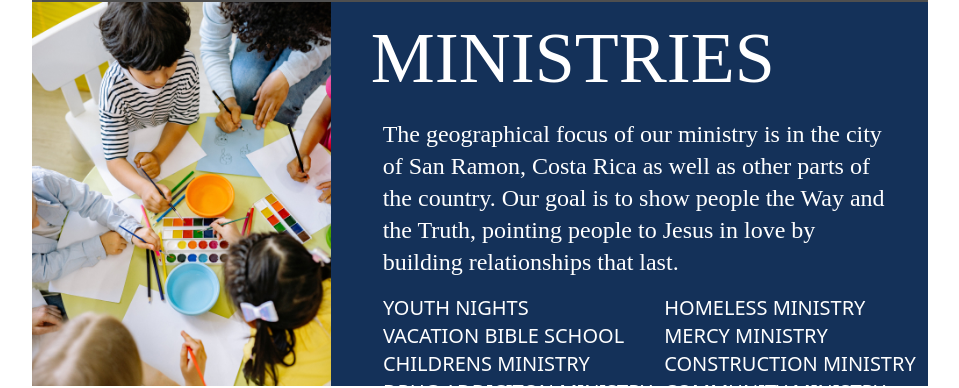
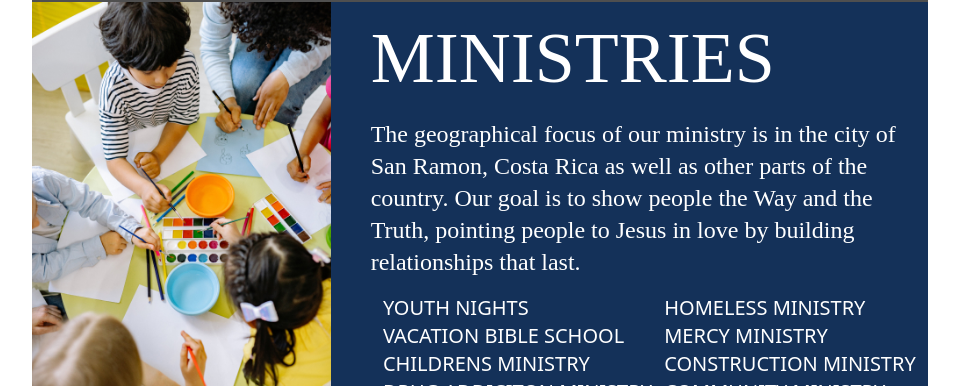
Before and after one commit to AaronTheDesigner/the-way, a Next.js app: page / in a window 1280 px wide. Shown: the part 1506-1894 px from the top of the page, without its empty margins (160-1119 px from the left). Built offline with nearby package versions, Linux system fonts and the light colour scheme; grey boxes are pictures that could not be loaded.

Commit message:
padding fix

```diff
--- a/components/Pages/Home/Ministries.js
+++ b/components/Pages/Home/Ministries.js
@@ -25,11 +25,11 @@ const Ministries = () => {
                 {/* content */}
 
                 <div className="md:w-8/12">
-                    <div className='flex flex-col md:ml-10'>
+                    <div className='flex flex-col md:ml-10 px-3 md:px-0'>
                         <div className=" md:mt-5">
                             <Header name="Ministries" color="text-white" />
                         </div>
-                        <div className="text-white mb-4 px-3">
+                        <div className="text-white mb-4 ">
                             <P>
                                 {content}
                             </P>
```
